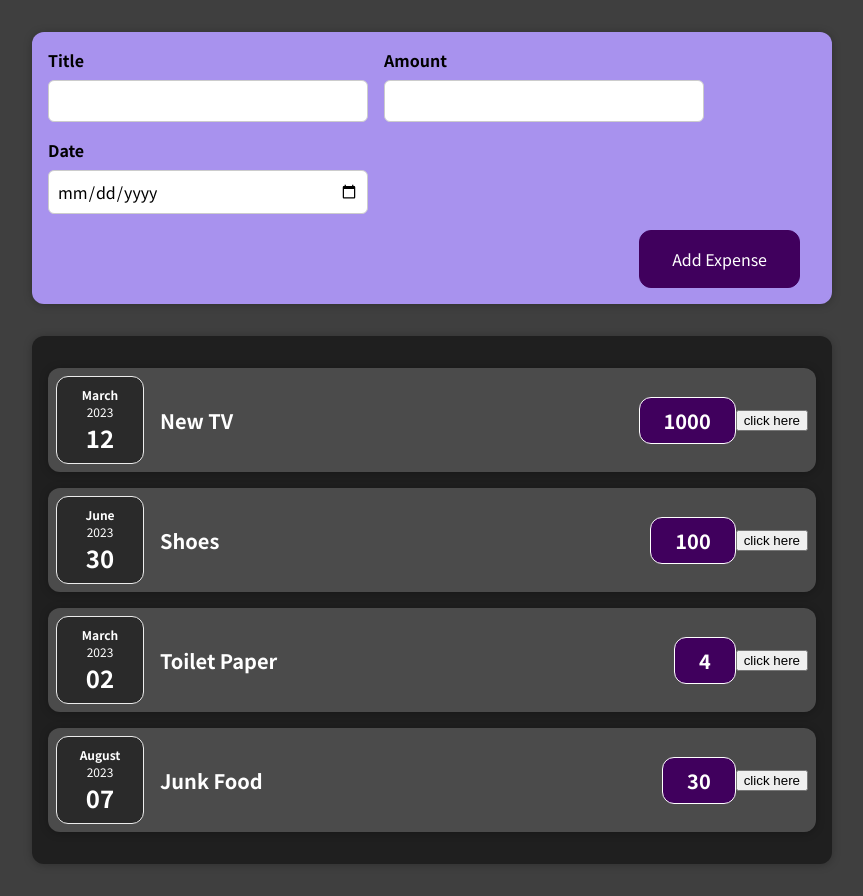
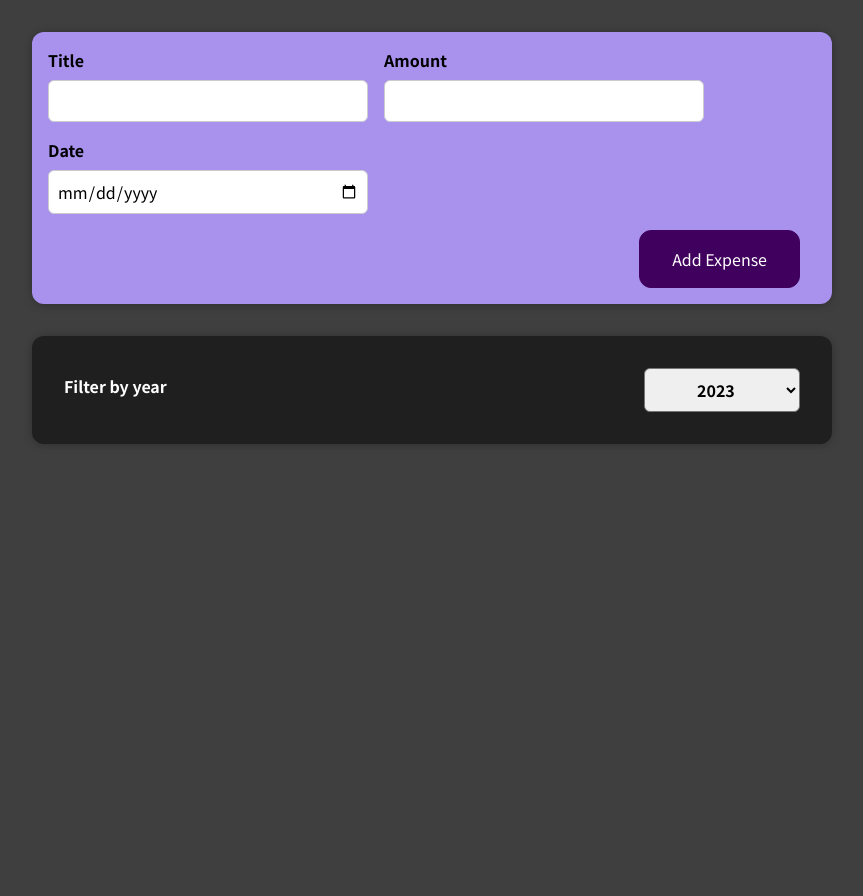
Before and after one commit to abdulmukid/react_expense_app, a React (Create React App) app: page / in a window 1280 px wide. Shown: the whole page, without its empty margins (208-1071 px from the left). After the commit the page ends 800 px from the top, so only its background shows below. Built offline with nearby package versions, Linux system fonts and the light colour scheme.

Commit message:
lift state up to app.js, list display dynamic

```diff
--- a/src/App.js
+++ b/src/App.js
@@ -1,17 +1,20 @@
+import { useState } from "react";
 import Expenses from "./components/expenses/Expenses";
 import NewExpense from "./components/newExpenses/NewExpense";
 
-const expenses = [
-  { id: "e1", title: "New TV", amount: 1000.0, date: new Date(2023, 2, 12) },
-  { id: "e2", title: "Shoes", amount: 100.0, date: new Date(2023, 5, 30) },
-  { id: "e3", title: "Toilet Paper", amount: 4.0, date: new Date(2023, 2, 2) },
-  { id: "e4", title: "Junk Food", amount: 30.0, date: new Date(2023, 7, 7) },
-];
+const DEFAULT_EXPENSES = [];
 
 const App = () => {
-  const addExpenseHandler = (newExpenseData) => {
-    console.log("In App.js");
-    console.log(newExpenseData);
+  const [expenses, setExpenses] = useState(DEFAULT_EXPENSES);
+
+  const addExpenseHandler = (newExpense) => {
+    //when updating specific key/value pairs in an object, we need to remember to copy in the other key/values or they will get lost
+    //the spread operator takes an object and adds all its key/value pairs into the {} it is incased in - allowing overrides to happen
+    //when your state depends on the previous state, use this function syntax form becuase this guarentees react to give you the latest snapshot of the previous state
+    //you might be relying on ana outdated snapshot of the previous state otherwise
+    setExpenses((prevExpenses) => {
+      return [newExpense, ...prevExpenses];
+    });
   };
 
   return (
--- a/src/components/expenses/ExpenseDate.js
+++ b/src/components/expenses/ExpenseDate.js
@@ -8,10 +8,10 @@ const ExpenseDate = ({ expenseDate }) => {
   return (
     <div className="expense-date">
       <div className="expense-date__month">{month}</div>
+      <div className="expense-date__day">{day}</div>
       <div className="expense-date__year">{year}</div>
-      <div className="expense-date__day">{day}</div>
     </div>
   );
-}
+};
 
 export default ExpenseDate;
--- /dev/null
+++ b/src/components/expenses/ExpenseFilter.js
@@ -0,0 +1,25 @@
+import { useState } from "react";
+import "../../styling/expenses/ExpenseFilter.css";
+
+const ExpenseFilter = (props) => {
+  const expensesFilterAnnuallyHandler = (event) => {
+    props.onFilterChange(event.target.value);
+  };
+
+  return (
+    <div className="expenses-filter">
+      <div className="expenses-filter__control">
+        <label>Filter by year</label>
+        <select value={props.selected} onChange={expensesFilterAnnuallyHandler}>
+          <option value="2023">2023</option>
+          <option value="2022">2022</option>
+          <option value="2021">2021</option>
+          <option value="2020">2020</option>
+          <option value="2019">2019</option>
+        </select>
+      </div>
+    </div>
+  );
+};
+
+export default ExpenseFilter;
--- a/src/components/expenses/ExpenseModule.js
+++ b/src/components/expenses/ExpenseModule.js
@@ -3,24 +3,14 @@ import { useState } from "react";
 import ExpenseDate from "./ExpenseDate";
 import "../../styling/expenses/ExpenseModule.css";
 
-// destructor the incoming props paramter here to make the values more clear
-// destructered value names Must match what they are being passed in as
-const ExpenseModule = ({ date, expenseTitle, amount }) => {
-  //useState is a hook that is used to trigger the React DOM to refresh the component
-  const [title, setTitle] = useState(expenseTitle);
-
-  const clickHandler = () => {
-    setTitle("Updated!");
-  };
-
+const ExpenseModule = (props) => {
   return (
     <ExpenseCard className="expense-item">
-      <ExpenseDate expenseDate={date} />
+      <ExpenseDate expenseDate={props.date} />
       <div className="expense-item__description">
-        <h2>{title}</h2>
-        <div className="expense-item__price">{amount}</div>
+        <h2>{props.title}</h2>
+        <div className="expense-item__price">{props.amount}</div>
       </div>
-      <button onClick={clickHandler}>click here</button>
     </ExpenseCard>
   );
 };
--- a/src/components/expenses/Expenses.js
+++ b/src/components/expenses/Expenses.js
@@ -1,32 +1,33 @@
+import { useState } from "react";
 import "../../styling/expenses/Expenses.css";
 import ExpenseModule from "./ExpenseModule";
 import ExpenseCard from "../ui/ExpenseCard";
+import ExpenseFilter from "./ExpenseFilter";
 
+// destructor the incoming props paramter here to make the values more clear
+// destructered value names Must match what they are being passed in as
 const Expenses = ({ items }) => {
+  const [filter, updatedFilter] = useState("2023");
+
+  const filterChangeHandler = (year) => {
+    updatedFilter(year);
+  };
+
   return (
-    <ExpenseCard className="expenses">
-      <ExpenseModule
-        expenseTitle={items[0].title}
-        amount={items[0].amount}
-        date={items[0].date}
-      />
-      <ExpenseModule
-        expenseTitle={items[1].title}
-        amount={items[1].amount}
-        date={items[1].date}
-      />
-      <ExpenseModule
-        expenseTitle={items[2].title}
-        amount={items[2].amount}
-        date={items[2].date}
-      />
-      <ExpenseModule
-        expenseTitle={items[3].title}
-        amount={items[3].amount}
-        date={items[3].date}
-      />
-    </ExpenseCard>
+    <div>
+      <ExpenseCard className="expenses">
+        <ExpenseFilter selected={filter} onFilterChange={filterChangeHandler} />
+        {/* the map function dynamcialy goes through the list and applies a function to the result */}
+        {items.map((expense) => (
+          <ExpenseModule
+            title={expense.title}
+            amount={expense.amount}
+            date={expense.date}
+          />
+        ))}
+      </ExpenseCard>
+    </div>
   );
-}
+};
 
 export default Expenses;
--- a/src/components/newExpenses/ExpenseForm.js
+++ b/src/components/newExpenses/ExpenseForm.js
@@ -3,45 +3,37 @@ import "../../styling/newExpense/ExpenseForm.css";
 
 //onChange is a listener that will look out for all input types
 const ExpenseForm = (props) => {
-  //Instead of having 3 seperate useState hooks, we can group them into one by passing in an object to useState that will hold
-  //individual keys
-  const [userInput, enteredUserInput] = useState({
-    enteredTitle: "",
-    enteredAmount: "",
-    enteredDate: "",
-  });
+
+  const [enteredTitle, setEnteredTitle] = useState('')
+  const [enteredAmount, setEnteredAmount] = useState('')
+  const [enteredDate, setEnteredDate] = useState('')
 
   //this is shared handler function, for all the different potential value updates
   const inputChangeHandler = (identifier, value) => {
     if (identifier === "title") {
-      //when updating specific key/value pairs in an object, we need to remember to copy in the other key/values or they will get lost
-      //the spread operator takes an object and adds all its key/value pairs into the {} it is incased in - allowing overrides to happen
-      enteredUserInput((prevState) => {
-        return { ...prevState, enteredTitle: value };
-      });
-    } else if (identifier === "amount") {
-      //when your state depends on the previous state, use this function syntax form becuase this
-      //guarentee react to give you the latest snapshot of the previous state
-      enteredUserInput((prevState) => {
-        return { ...prevState, enteredAmount: value };
-      });
+      setEnteredTitle(value);
+    } else if (identifier === "date") {
+      setEnteredDate(value);
     } else {
-      //we have to use this inner function approach as react schedules updates, so if there are many updates at teh same time
-      //you might be relying on ana outdated snapshot of the previous state
-      enteredUserInput((prevState) => {
-        return { ...prevState, enteredDate: new Date(value)};
-      });
+      setEnteredAmount(value);
     }
   };
 
   const submitHandler = (event) => {
     //the default is the reload the page once the button is pressed for the form, we dont want that
     event.preventDefault();
-    //here we are triggering the listner function that hass been passed in through props to send the data back up
-    props.onSubmittedExpenseItem(userInput)
-    enteredUserInput((prevState) => {return {...prevState, enteredTitle: ''}})
-    enteredUserInput((prevState) => {return {...prevState, enteredAmount: ''}})
-    enteredUserInput((prevState) => {return {...prevState, enteredDate: ''}})
+
+    const expenseData = {
+      title: enteredTitle,
+      amount: enteredAmount,
+      date: new Date(enteredDate)
+    }
+    //here we are triggering the listener function that has been passed in through props to send the data back up
+    props.onSubmittedExpenseItem(expenseData)
+    //reset the values to get rid of the entered values after submission
+    setEnteredTitle('')
+    setEnteredAmount('')
+    setEnteredDate('')
   }
 
   return (
@@ -53,7 +45,7 @@ const ExpenseForm = (props) => {
           <input
             type="text"
             // we are essentially binding the default value to whatever the variable is, which is set to empty after a
-            value={userInput.enteredTitle}
+            value={enteredTitle}
             //since this function is passed to React through the listener prop - React ensures we get an event object when a change occures
             onChange={(event) => inputChangeHandler("title", event.target.value)
             }
@@ -65,7 +57,7 @@ const ExpenseForm = (props) => {
             type="number"
             min="0.01"
             step="0.01"
-            value={userInput.enteredAmount}
+            value={enteredAmount}
             onChange={(event) => inputChangeHandler("amount", event.target.value)
             }
           />
@@ -76,7 +68,7 @@ const ExpenseForm = (props) => {
             type="date"
             min="2019-01-01"
             max="2023-12-31"
-            value={userInput.enteredDate}
+            value={enteredDate}
             onChange={(event) => inputChangeHandler("date", event.target.value)}
           />
         </div>
--- a/src/components/newExpenses/NewExpense.js
+++ b/src/components/newExpenses/NewExpense.js
@@ -5,7 +5,7 @@ const NewExpense = (props) => {
   const saveNewExpenseDataHandler = (submittedExpenseData) => {
     const savedExpenseData = {
       ...submittedExpenseData,
-      id: Math.random().toString(),
+      id: Math.random().toString()
     };
     props.onAddExpense(savedExpenseData);
   };
--- /dev/null
+++ b/src/styling/expenses/ExpenseFilter.css
@@ -0,0 +1,21 @@
+.expenses-filter {
+    color: white;
+    padding: 0 1rem;
+  }
+  .expenses-filter__control {
+    display: flex;
+    width: 100%;
+    align-items: center;
+    justify-content: space-between;
+    margin: 1rem 0;
+  }
+  .expenses-filter label {
+    font-weight: bold;
+    margin-bottom: 0.5rem;
+  }
+  .expenses-filter select {
+    font: inherit;
+    padding: 0.5rem 3rem;
+    font-weight: bold;
+    border-radius: 6px;
+  }
```
